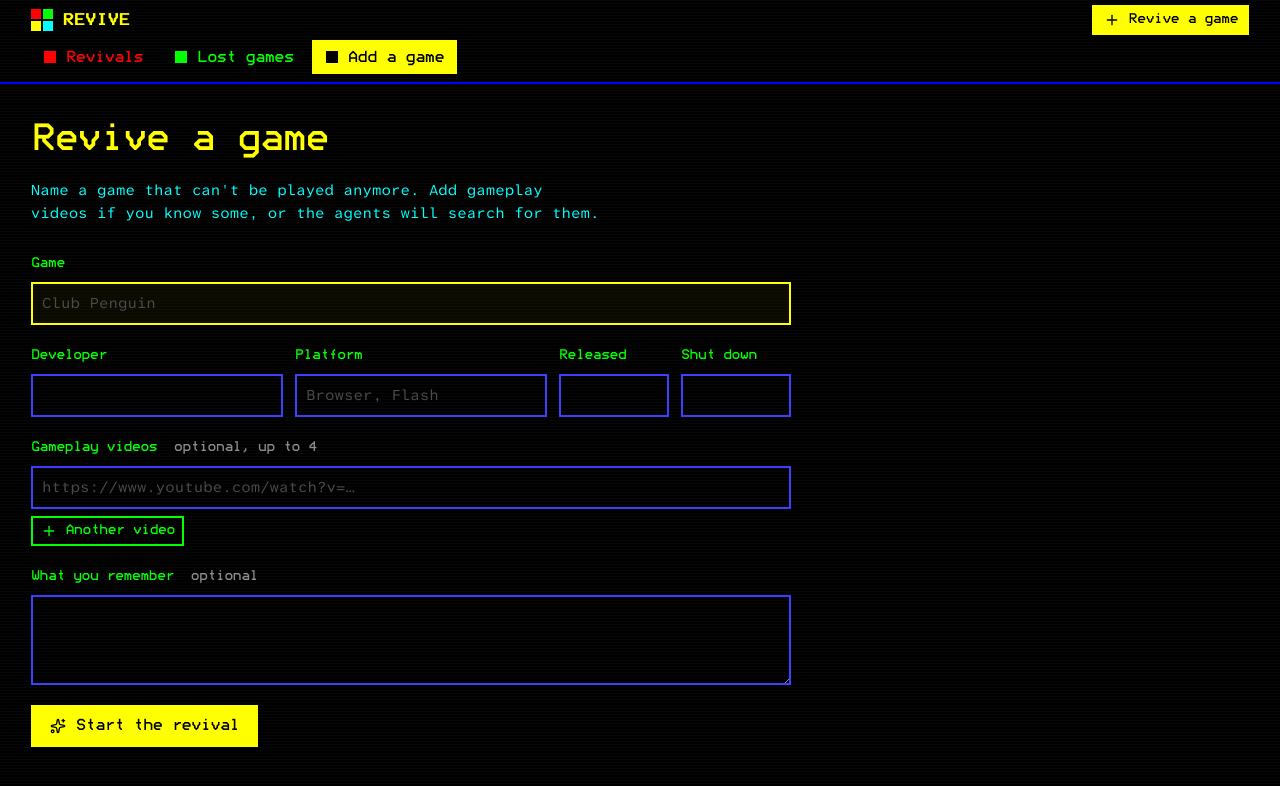
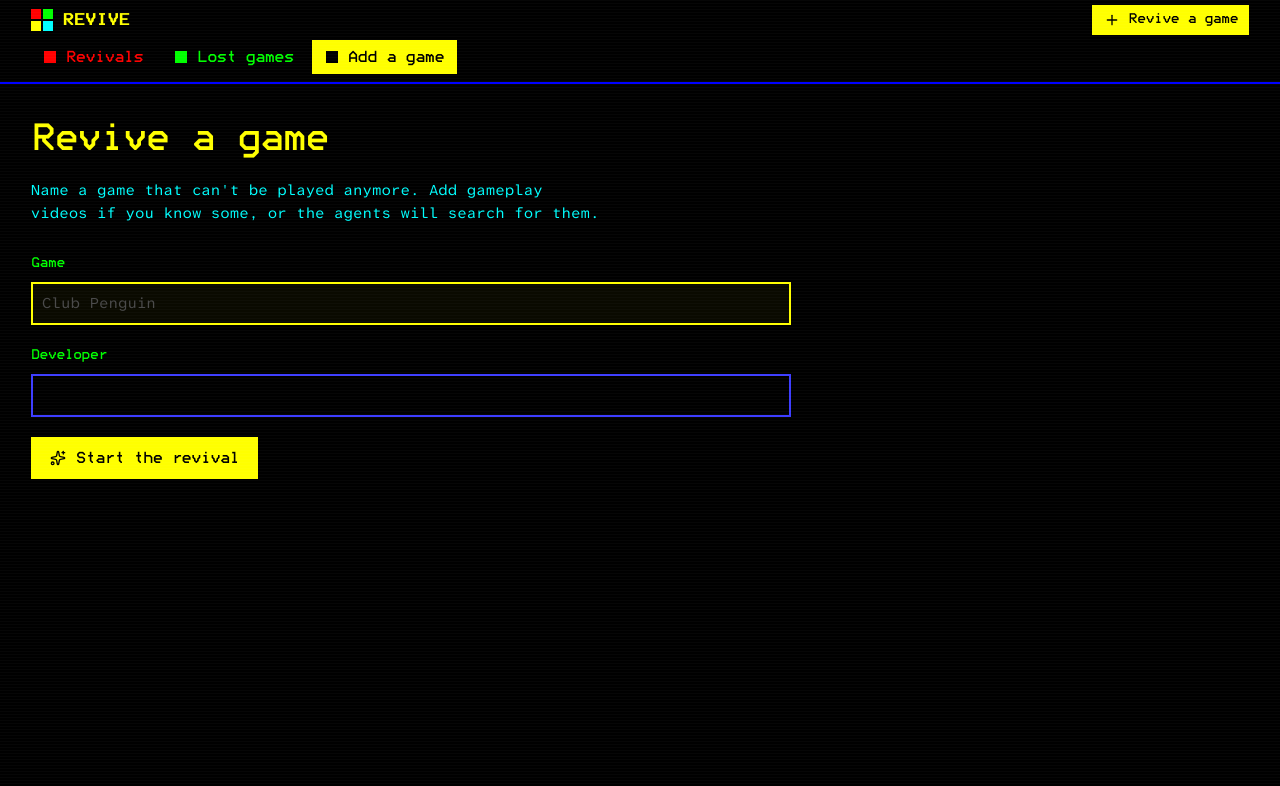
Before and after one commit to prathpcode/argon-hackathon, a Next.js app: page /new in a window 1280 px wide. Shown: the top 786 px of the page. Built offline with nearby package versions, Linux system fonts and the light colour scheme.

Commit message:
Refactor NewRevivalForm component by removing unused video fields and simplifying form submission

```diff
--- a/components/NewRevivalForm.tsx
+++ b/components/NewRevivalForm.tsx
@@ -2,11 +2,10 @@
 
 import { useState } from "react";
 import { useRouter } from "next/navigation";
-import { Loader2, Plus, Sparkles, X } from "lucide-react";
+import { Loader2, Sparkles } from "lucide-react";
 
 export function NewRevivalForm() {
   const router = useRouter();
-  const [videos, setVideos] = useState([""]);
   const [busy, setBusy] = useState(false);
   const [error, setError] = useState("");
 
@@ -18,7 +17,7 @@ export function NewRevivalForm() {
     const res = await fetch("/api/revivals", {
       method: "POST",
       headers: { "Content-Type": "application/json" },
-      body: JSON.stringify({ ...Object.fromEntries(f), videos: videos.filter((v) => v.trim()) }),
+      body: JSON.stringify(Object.fromEntries(f)),
     });
     const data = await res.json().catch(() => ({}));
     if (res.ok) router.push(`/revivals/${data.id}`);
@@ -34,45 +33,9 @@ export function NewRevivalForm() {
         <span>Game</span>
         <input name="name" required maxLength={80} placeholder="Club Penguin" autoFocus />
       </label>
-      <div className="field-row">
-        <label className="field">
-          <span>Developer</span>
-          <input name="developer" maxLength={80} />
-        </label>
-        <label className="field">
-          <span>Platform</span>
-          <input name="platform" maxLength={60} placeholder="Browser, Flash" />
-        </label>
-        <label className="field small">
-          <span>Released</span>
-          <input name="released" inputMode="numeric" maxLength={4} />
-        </label>
-        <label className="field small">
-          <span>Shut down</span>
-          <input name="lost" inputMode="numeric" maxLength={4} />
-        </label>
-      </div>
-      <div className="field">
-        <span>Gameplay videos <i>optional, up to 4</i></span>
-        {videos.map((v, i) => (
-          <div key={i} className="input-row">
-            <input value={v} onChange={(e) => setVideos(videos.map((x, j) => (j === i ? e.target.value : x)))} placeholder="https://www.youtube.com/watch?v=…" />
-            {videos.length > 1 && (
-              <button type="button" className="icon-btn" aria-label="Remove" onClick={() => setVideos(videos.filter((_, j) => j !== i))}>
-                <X aria-hidden />
-              </button>
-            )}
-          </div>
-        ))}
-        {videos.length < 4 && (
-          <button type="button" className="soft-pill" onClick={() => setVideos([...videos, ""])}>
-            <Plus aria-hidden /> Another video
-          </button>
-        )}
-      </div>
       <label className="field">
-        <span>What you remember <i>optional</i></span>
-        <textarea name="memories" rows={3} maxLength={4000} />
+        <span>Developer</span>
+        <input name="developer" maxLength={80} />
       </label>
       {error && <p className="form-error">{error}</p>}
       <button className="btn-violet" disabled={busy}>
```
